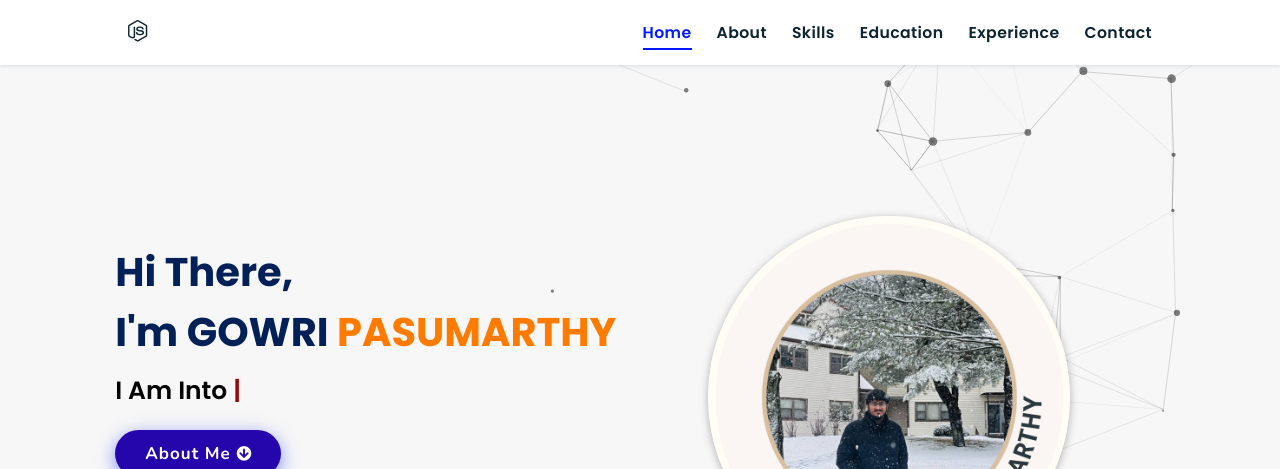
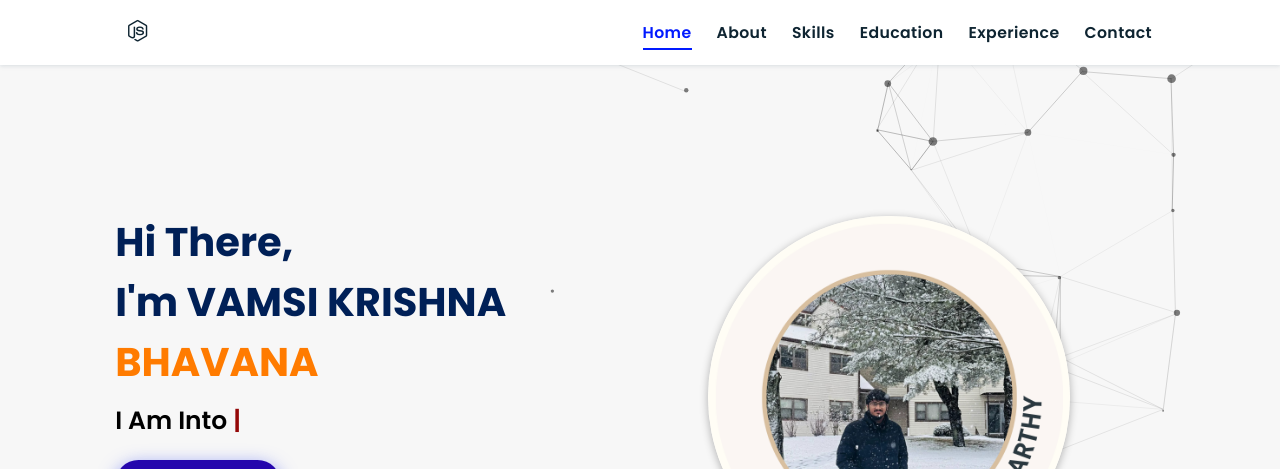
Before and after one commit to vamsi0333/Vamsi_Portfolio, a plain HTML site: page index.html in a window 1280 px wide. Shown: the top 469 px of the page. Drawn offline with nearby package versions, Linux system fonts and the light colour scheme; no server answers.

Commit message:
Update index.html

```diff
--- a/index.html
+++ b/index.html
@@ -45,7 +45,7 @@
 
   <div style="color:white"id="particles-js"></div>
     <div class="content">
-    <h2>Hi There,<br/> I'm GOWRI <span> PASUMARTHY </span></h2>
+    <h2>Hi There,<br/> I'm VAMSI KRISHNA <span> BHAVANA </span></h2>
     <p>i am into <span class="typing-text"></span></p>
     <a href="#about" class="btn"><span>About Me</span>
       <i class="fas fa-arrow-circle-down"></i>
```
